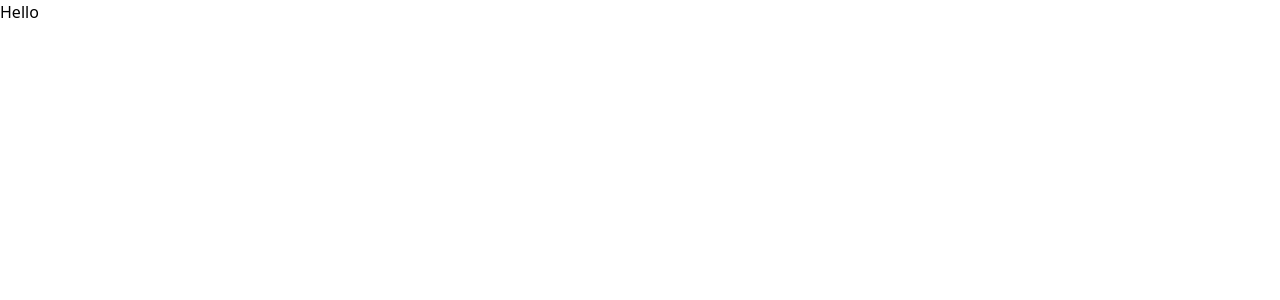
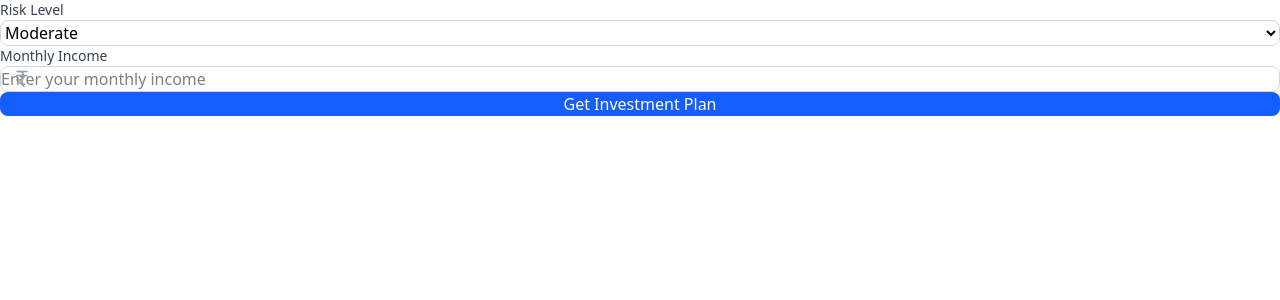
Before and after one commit to piyushtyagiofficial/investment_planner, a React (Vite) app: page / in a window 1280 px wide. Shown: the top 300 px of the page. Built offline with nearby package versions, Linux system fonts and the light colour scheme.

Commit message:
add IncomeForm.jsx

```diff
--- a/package.json
+++ b/package.json
@@ -10,7 +10,9 @@
     "preview": "vite preview"
   },
   "dependencies": {
+    "@google/generative-ai": "^0.24.0",
     "@tailwindcss/vite": "^4.1.4",
+    "lucide-react": "^0.501.0",
     "react": "^19.0.0",
     "react-dom": "^19.0.0",
     "tailwindcss": "^4.1.4",
--- a/src/App.jsx
+++ b/src/App.jsx
@@ -2,13 +2,14 @@ import { useState } from 'react'
 import reactLogo from './assets/react.svg'
 import viteLogo from '/vite.svg'
 import './App.css'
+import { IncomeForm } from './components/IncomeForm'
 
 function App() {
   const [count, setCount] = useState(0)
 
   return (
-    <div>
-      Hello
+    <div className=''>
+      <IncomeForm/>
     </div>
   )
 }
--- /dev/null
+++ b/src/components/IncomeForm.jsx
@@ -0,0 +1,106 @@
+import React, { useState } from 'react';
+import { IndianRupee, AlertCircle } from 'lucide-react';
+import useStore from '../store/InvestmentStore';
+import { getInvestmentSuggestions } from '../services/gemini';
+
+export function IncomeForm() {
+  const [income, setIncome] = useState('');
+  const [loading, setLoading] = useState(false);
+
+  const {
+    setMonthlyIncome,
+    setInvestmentPlan,
+    setError,
+    riskLevel,
+    setRiskLevel,
+    addToHistory,
+    strategy
+  } = useStore();
+
+  const handleSubmit = async (e) => {
+    e.preventDefault();
+    setLoading(true);
+    setError(null);
+
+    const monthlyIncome = parseFloat(income);
+    if (monthlyIncome < 1000) {
+      setError('Monthly income must be at least ₹1,000');
+      setLoading(false);
+      return;
+    }
+
+    setMonthlyIncome(monthlyIncome);
+
+    try {
+      await getInvestmentSuggestions(monthlyIncome, riskLevel);
+
+      // Now that the strategy is updated in Zustand, directly check it
+      const { strategy } = useStore.getState();
+
+      if (strategy && strategy.allocations) {
+        const plan = {};
+        strategy.allocations.forEach(item => {
+          const key = item.category.toLowerCase(); // e.g., 'sips', 'crypto'
+          plan[key] = Math.round((item.percentage / 100) * monthlyIncome);
+        });
+        setInvestmentPlan(plan);
+        addToHistory();
+      }
+    } catch (error) {
+      console.error(error);
+      setError('Failed to get investment suggestions. Please try again.');
+    } finally {
+      setLoading(false);
+    }
+  };
+
+  return (
+    <div>
+    <form onSubmit={handleSubmit} className="space-y-4">
+      <div>
+        <label className="block text-sm font-medium text-gray-700 mb-2">Risk Level</label>
+        <select
+          value={riskLevel}
+          onChange={(e) => setRiskLevel(e.target.value)}
+          className="w-full p-2 border border-gray-300 rounded-lg focus:ring-2 focus:ring-blue-500 focus:border-transparent"
+          >
+          <option value="low">Low</option>
+          <option value="moderate">Moderate</option>
+          <option value="high">High</option>
+        </select>
+      </div>
+
+      <div>
+        <label className="block text-sm font-medium text-gray-700 mb-2">Monthly Income</label>
+        <div className="relative">
+          <IndianRupee className="absolute left-3 top-1/2 transform -translate-y-1/2 text-gray-400" size={20} />
+          <input
+            type="number"
+            value={income}
+            onChange={(e) => setIncome(e.target.value)}
+            placeholder="Enter your monthly income"
+            className="w-full pl-10 pr-4 py-2 border border-gray-300 rounded-lg focus:ring-2 focus:ring-blue-500 focus:border-transparent"
+            required
+            min="1000"
+            />
+        </div>
+      </div>
+
+      {useStore.getState().error && (
+          <div className="flex items-center gap-2 text-red-600 bg-red-50 p-3 rounded-lg">
+          <AlertCircle size={20} />
+          <p className="text-sm">{useStore.getState().error}</p>
+        </div>
+      )}
+
+      <button
+        type="submit"
+        disabled={loading}
+        className="w-full bg-blue-600 text-white py-2 rounded-lg hover:bg-blue-700 transition-colors disabled:bg-blue-400"
+        >
+        {loading ? 'Getting suggestions...' : 'Get Investment Plan'}
+      </button>
+    </form>
+    </div>
+  );
+}
--- a/src/store/InvestmentStore.js
+++ b/src/store/InvestmentStore.js
@@ -1,7 +1,7 @@
 import { create } from 'zustand';
 import { persist } from 'zustand/middleware';
 
-export const useInvestmentStore = create(
+const useStore = create(
   persist(
     (set, get) => ({
       monthlyIncome: 0,
@@ -34,3 +34,5 @@ export const useInvestmentStore = create(
     }
   )
 );
+
+export default useStore;
```
Also changed, not shown: 1 other file (tests, documents, lock files or other folders).
